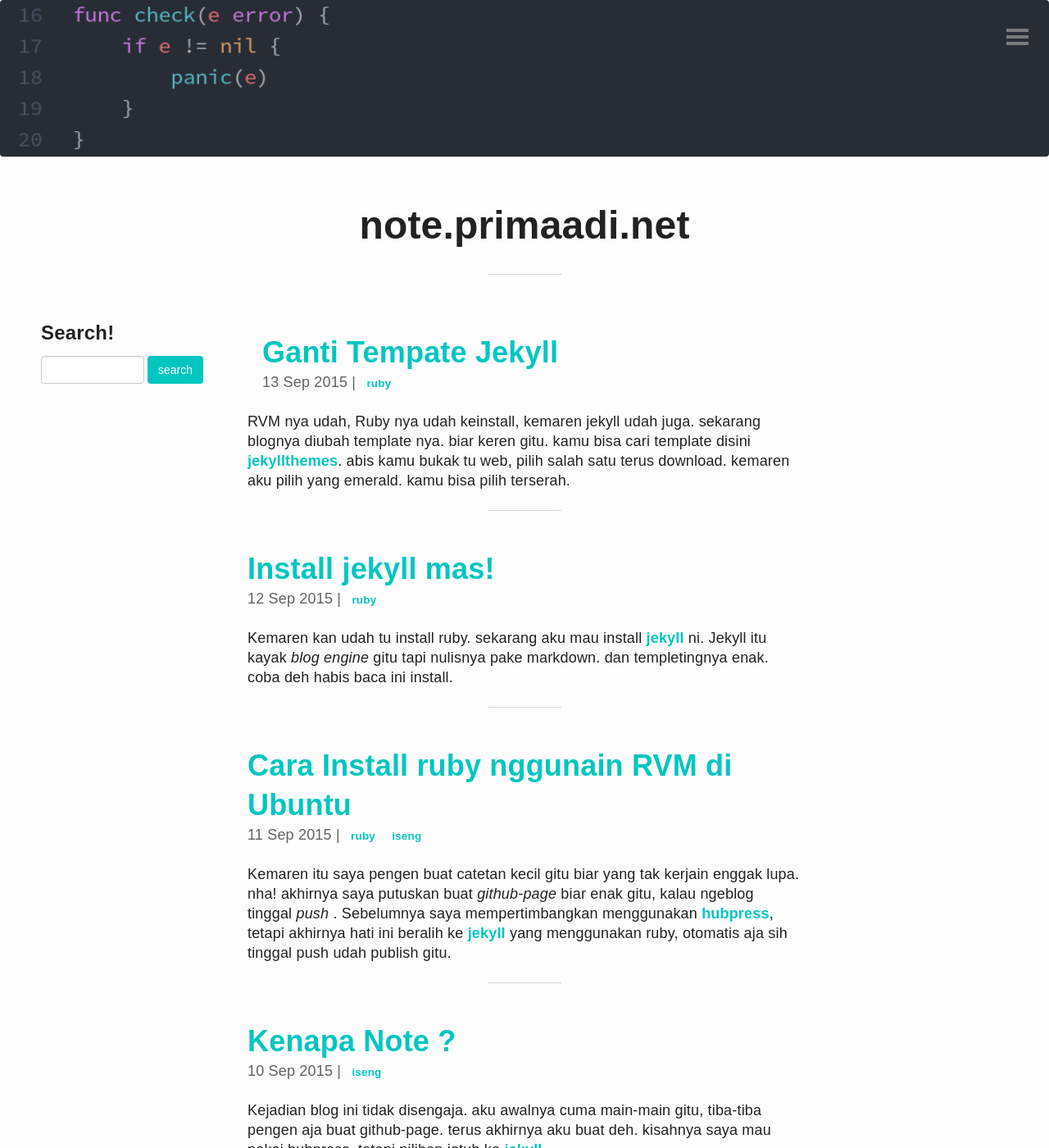
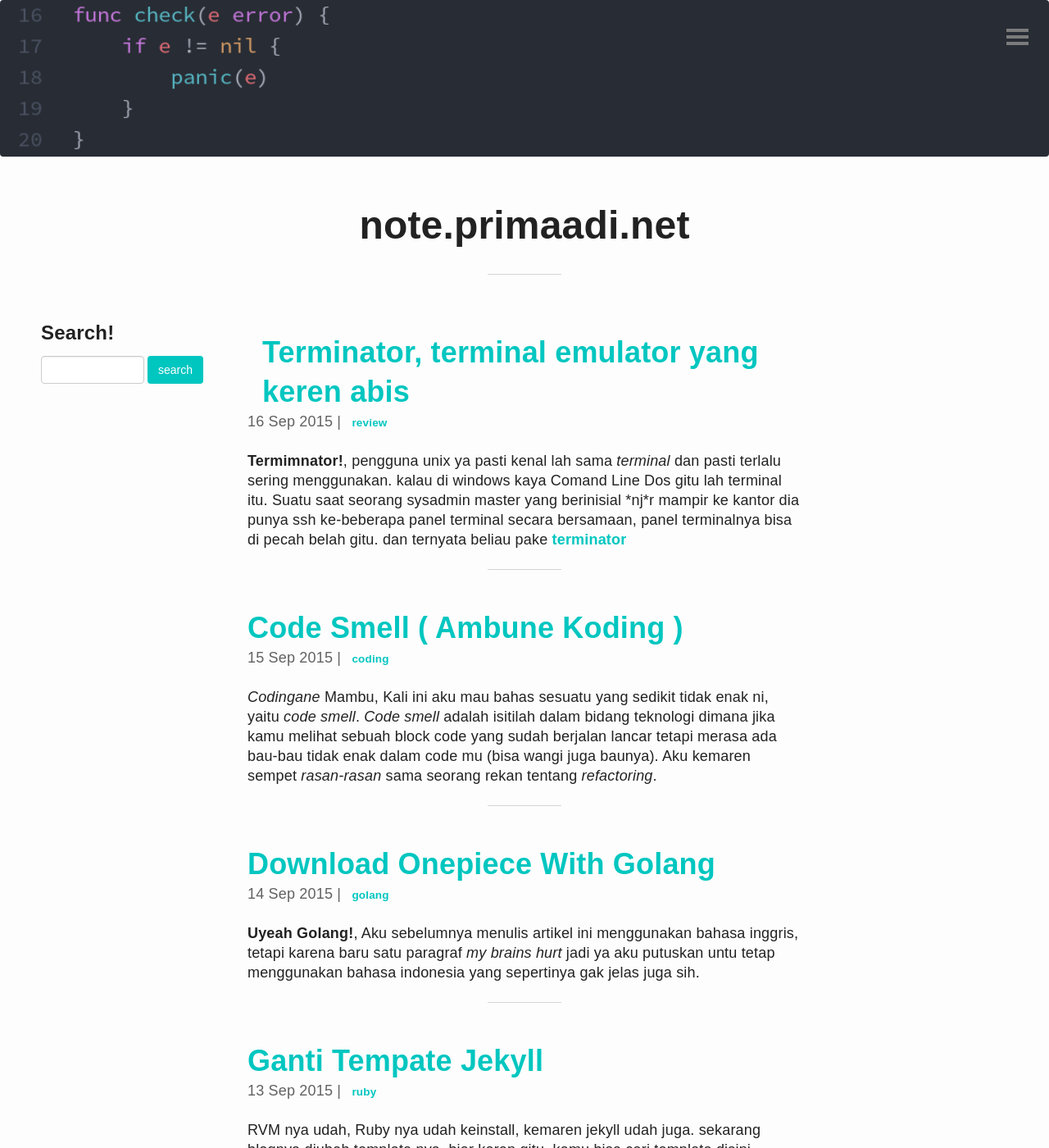
Before and after one commit to prima101112/prima101112.github.io, a Jekyll site: the page built from index.html, in a window 1280 px wide and 1400 px high. Shown: the whole window at 82% size. Built offline with Jekyll 4.4.1, drawn with Linux system fonts in a browser that asks for light colours; nearby versions of some CDN libraries; some web fonts are replaced; Markdown is read by kramdown in place of the engine named in the settings; the list of posts is cut into pages by our own code.

Commit message:
add 16 september

````diff
--- /dev/null
+++ b/_posts/2015-09-14-onepiece-download-episodes-golang.md
@@ -0,0 +1,20 @@
+---
+title: Download Onepiece With Golang
+tags:
+- golang
+---
+**Uyeah Golang!**, Aku sebelumnya menulis artikel ini menggunakan bahasa inggris, tetapi karena baru satu paragraf *my brains hurt* jadi ya aku putuskan untu tetap menggunakan bahasa indonesia yang sepertinya gak jelas juga sih.
+
+Dalam artikel ini aku cuma mau ngasih tau aja kalau aku itu suka baca komik onepiece dan biasanya aku membacanya di [mangadoom](http://mangadoom.com). Suatu saat aku waktu mau buka web mangadoom akses *internet* nya lambat banget. jadi aku putuskan untuk membuat program kecil buat download to onepiece.
+
+nah ini kerjaan ku kemaren bisa diliat disini.
+dikit kok. [github.com/prima101112/onepiece](https://github.com/prima101112/onepiece)
+
+cara menjalankanya juga gampang
+
+``` go
+go run onepiece.go -episode=800
+```
+
+kalau anda baca dengan seksama pasti ada hal yang aneh.
+Coba tebak ada apa dengan code itu. ada yang bau tidak enak.
--- /dev/null
+++ b/_posts/2015-09-15-Code-Smell.md
@@ -0,0 +1,91 @@
+---
+title: Code Smell ( Ambune Koding )
+tags:
+- coding
+---
+*Codingane* Mambu, Kali ini aku mau bahas sesuatu yang sedikit tidak enak ni, yaitu *code smell*. *Code smell* adalah isitilah dalam bidang teknologi dimana jika kamu melihat sebuah block code yang sudah berjalan lancar tetapi merasa ada bau-bau tidak enak dalam code mu (bisa wangi juga baunya). Aku kemaren sempet *rasan-rasan* sama seorang rekan tentang *refactoring*.
+
+Aku sempet membaca sedikit di bukunya *Martin Fowler* yang berjudul *Refactoring : Improving the Design of Existing Code* pada paragraf - paragraf awal. Di dalam bukunya si *martin* menjelaskan kalau *refactoring* perlu dilakukan karena adanya *Code smell bad* yaitu bau kodinganya gak enak. tetapi, bau Kodingan gak selalu buruk lhoo. ada yang wangi juga. dan menurut saya kekuatan indra penciuman code perlu dilatih.
+
+Saya mengutip sebuah blog [codinghorror](http://blog.codinghorror.com/code-smells/) di blog mengatakan,
+
+>There's nothing wrong with codifying refactoring guidelines in a book. But the most important guideline is to watch for warning signs in your own code – so called "code smells"
+
+artinya tidak ada yang salah dengan buku panduan *refactoring code*, tetapi yang lebih penting adalah bagaimana bisa melihat tanda peringatan pada code yang ditulis sendiri. nha *warning* nya itu disebut *"Code Smell"*
+
+Kalau yang sering coding mungkin bisa lah sedikit demi sedikit merasakan bau yang tidak enak pada code yang dibuat. Dan kasus Kodingan yang *mambu* ini sering aku alami dan masalah yang sering muncul adalah bagaimana menemukan pusat bau nya itu dimana :v. Udah tau bau tapi gak tau ngilangin baunya gimana. Ada sih tanda2 bagaimana *best practice* ngilangin codinganyang Bau, tapi banyak banget cuy. susah memang menemukan baunya itu dimana.
+
+Contoh saja
+
+``` go
+
+package main
+
+import(
+  "strconv"
+  "fmt"
+)
+
+func main() {
+  a := "100"
+  b := "20"
+  c := "3"
+
+  intA, er := strconv.Atoi(a)
+  if er != nil {
+		panic(er)
+	}
+  intB, er := strconv.Atoi(b)
+  if er != nil {
+		panic(er)
+	}
+  intC, er := strconv.Atoi(c)
+  if er != nil {
+		panic(er)
+	}
+
+  fmt.Println(intA + intB + intC)
+}
+
+```
+
+Code diatas adalah contoh code yang berbau buruk hayo tebak kenapa?
+**Yap!!!** karena mengulang beberapa hal yang sama. dan itu baunya gak enak.
+coba kalau seperti ini.
+
+``` go
+
+package main
+
+import(
+  "strconv"
+  "fmt"
+)
+
+func check(e error) {
+	if e != nil {
+		panic(e)
+	}
+}
+
+func main() {
+  a := "100"
+  b := "20"
+  c := "3"
+
+  intA, er := strconv.Atoi(a)
+  check(er)
+  intB, er := strconv.Atoi(b)
+  check(er)
+  intC, er := strconv.Atoi(c)
+  check(er)
+
+  fmt.Println(intA + intB + intC)
+}
+
+```
+
+lebih rapi kah?. saat *check error* mengubah *string* menjadi *integer* fungsi `Atoi` ada return *error* yang *best practice* nya harus di check tu error atau enggak. Karena *return error* banyak digunakan pada bahasa pemogramman golang, sehingga kita bisa bikin fungsi untuk check error.
+itu cuma contoh kecil aja sih. Dua code diatas hasilnya benar semua tapi yang satu agak bau gak enak, yang satunya lagi lumayan lah baunya.
+
+untuk beberapa *Code Smell* yang sering ditemui akan aku bahas di bahasan selanjutnya.
--- /dev/null
+++ b/_posts/2015-09-16-terminator-terminal-yang-keren-abis.md
@@ -0,0 +1,17 @@
+---
+title: Terminator, terminal emulator yang keren abis
+tags:
+- review
+---
+**Termimnator!**, pengguna unix ya pasti kenal lah sama *terminal* dan pasti terlalu sering menggunakan. kalau di windows kaya Comand Line Dos gitu lah terminal itu. Suatu saat seorang sysadmin master yang berinisial \*nj\*r mampir ke kantor dia punya ssh ke-beberapa panel terminal secara bersamaan, panel terminalnya bisa di pecah belah gitu.
+dan ternyata beliau pake [terminator](http://www.unixmen.com/terminator-shell-check-from-time-to-time/)
+
+``` go
+sudo apt-get install terminator
+```
+
+enak banget kok bisa di klik kanan lalu bisa split dan masih banyak menu lainya yang bisa di gunakan. daripada buka terminal *pirang-pirang* mendingan buka satu tetapi bisa jalanin comand bedabeda di *working directory* yang berbeda beda.
+
+![Image of terminator](/img/terminator_01.png)
+
+yang belum pakai terminator silahkan mencoba, yang udah gak usah *ngece* aku bisanya nulis juga cuma kaya gini. sorry lho bro. :v
````
Also changed, not shown: _posts/2015-09-11-install-rvm-ruby-di-ubuntu.md (+1 -1 lines), img/terminator_01.png (added).
